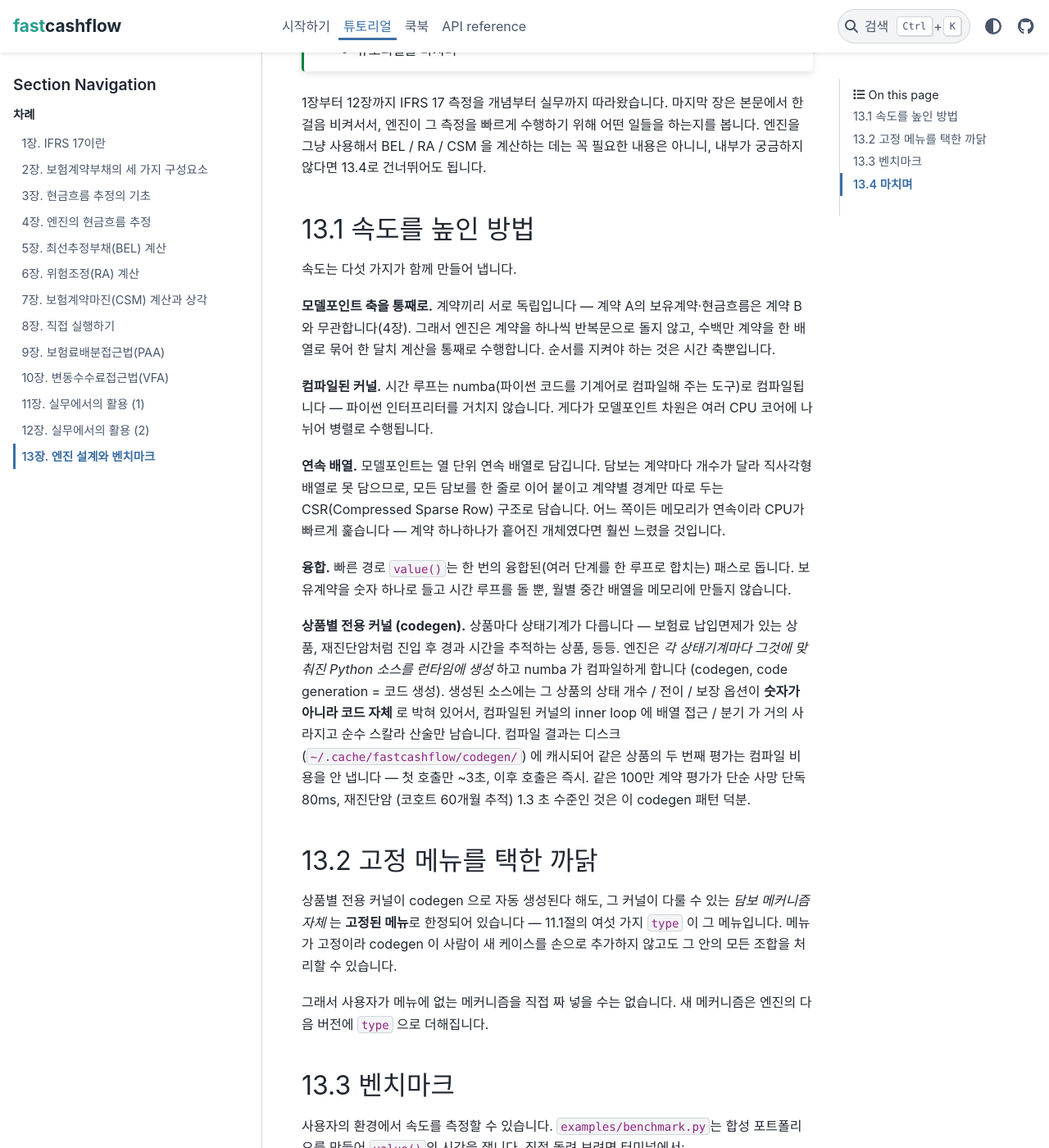
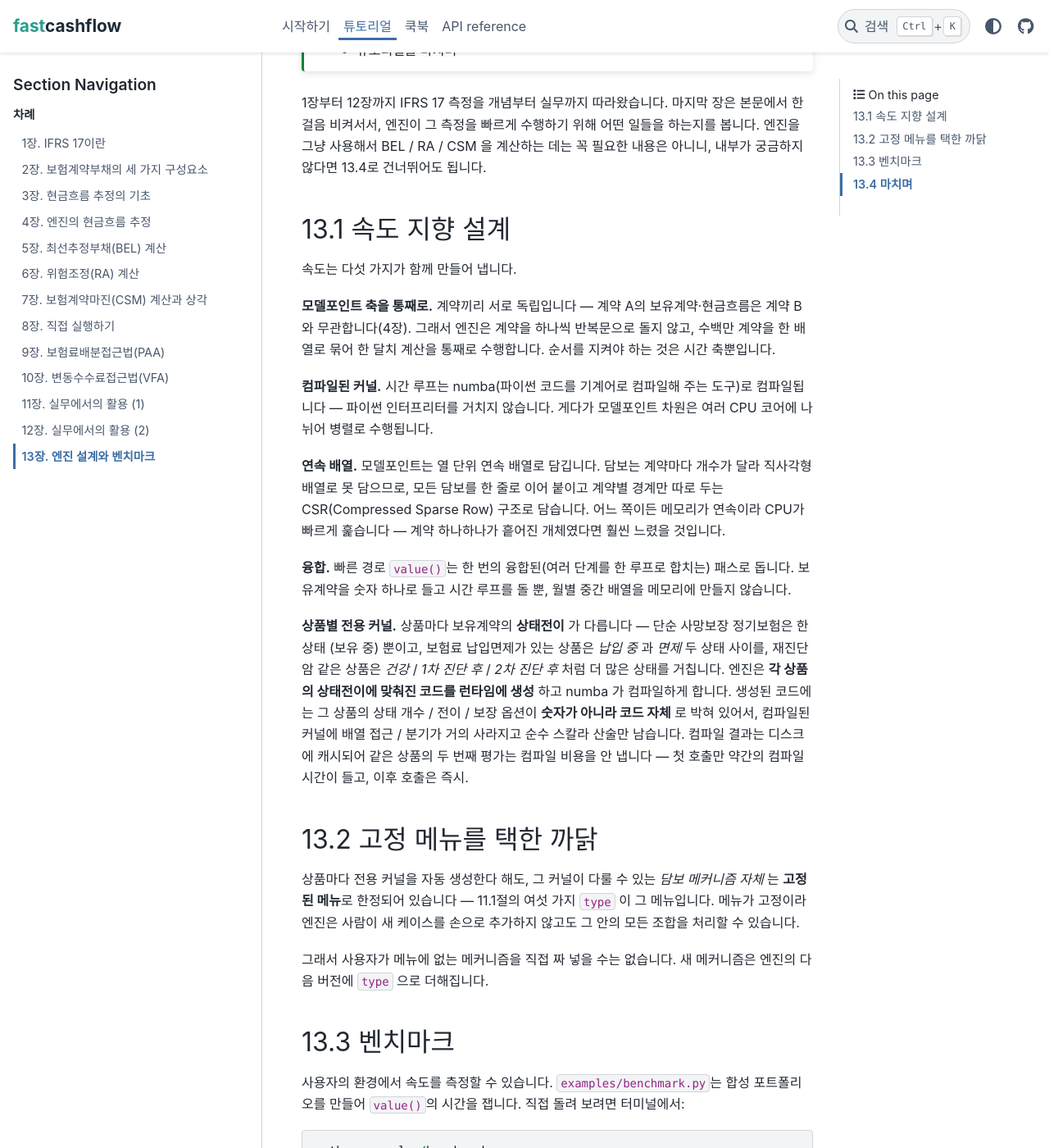
Before and after one commit to seokhoonj/fastcashflow, a Sphinx documentation site: the page built from docs/tutorial/13-engine-design.md, in a window 1280 px wide and 1400 px high, scrolled down 268 px. Shown: the whole window at 82% size. Built offline with Sphinx 7.4.7 and the PyData theme 0.15.4, drawn with Linux system fonts in a browser that asks for light colours.

Commit message:
tutorial: tighten the codegen section of ch.13 for end-user audience
Several follow-ups to the previous commit that added codegen to
ch.13's speed mechanisms. The earlier wording leaked
implementation-level detail (cache path, exact benchmark numbers,
the English term 'codegen', the CS term 'state machine') into a
section read by actuaries who don't need any of that to understand
the design idea. This pass keeps the idea and drops the leak.

* Section title: '13.1 속도를 높인 방법' -> '13.1 속도 지향 설계',
  matching the chapter title 엔진 설계와 벤치마크.
* The 'codegen' bullet's title drops the parenthesised English term;
  the inline gloss '(codegen, code generation = 코드 생성)' is gone
  too. The substance is preserved -- one product, one generated
  kernel, scalar-only inner loop, disk-cached compilation.
* '상태기계' (CS jargon, not introduced anywhere earlier in the
  tutorial) -> '상태전이' (standard Korean actuarial term), with
  three concrete examples (단순 사망 / 납입면제 / 재진단암) so the
  reader sees what 'state transition' means in product terms.
* 'Python 소스' -> '코드' (twice). Same meaning, no language-name
  jargon.
* The '~/.cache/fastcashflow/codegen/' literal path is gone; the
  text now just says 'disk cache' which is what the reader needs to
  know.
* The specific benchmark numbers ('80ms', '1.3초', '~3초') are
  removed from the bullet -- the dedicated benchmark section 13.3
  is the right place for them, and the bullet now just says 'small
  one-time compile cost, subsequent calls immediate'.
* Section 13.2 is updated to match: 'codegen' references replaced
  by '전용 커널 자동 생성' so 13.1 and 13.2 stay consistent.

Tests unchanged. Sphinx build OK (the 3 pre-existing orphan
warnings are unrelated).

```diff
--- a/docs/tutorial/13-engine-design.md
+++ b/docs/tutorial/13-engine-design.md
@@ -14,7 +14,7 @@
 계산하는 데는 꼭 필요한 내용은 아니니, 내부가 궁금하지 않다면 13.4로
 건너뛰어도 됩니다.
 
-## 13.1 속도를 높인 방법
+## 13.1 속도 지향 설계
 
 속도는 다섯 가지가 함께 만들어 냅니다.
 
@@ -37,23 +37,23 @@
 합치는) 패스로 돕니다. 보유계약을 숫자 하나로 들고 시간 루프를 돌 뿐,
 월별 중간 배열을 메모리에 만들지 않습니다.
 
-**상품별 전용 커널 (codegen).** 상품마다 상태기계가 다릅니다 —
-보험료 납입면제가 있는 상품, 재진단암처럼 진입 후 경과 시간을 추적하는
-상품, 등등. 엔진은 *각 상태기계마다 그것에 맞춰진 Python 소스를
-런타임에 생성* 하고 numba 가 컴파일하게 합니다 (codegen, code generation
-= 코드 생성). 생성된 소스에는 그 상품의 상태 개수 / 전이 / 보장 옵션이
-**숫자가 아니라 코드 자체** 로 박혀 있어서, 컴파일된 커널의 inner loop
-에 배열 접근 / 분기 가 거의 사라지고 순수 스칼라 산술만 남습니다.
-컴파일 결과는 디스크 (`~/.cache/fastcashflow/codegen/`) 에 캐시되어
-같은 상품의 두 번째 평가는 컴파일 비용을 안 냅니다 — 첫 호출만
-~3초, 이후 호출은 즉시. 같은 100만 계약 평가가 단순 사망 단독 80ms,
-재진단암 (코호트 60개월 추적) 1.3 초 수준인 것은 이 codegen 패턴 덕분.
+**상품별 전용 커널.** 상품마다 보유계약의 **상태전이** 가 다릅니다 —
+단순 사망보장 정기보험은 한 상태 (보유 중) 뿐이고, 보험료 납입면제가
+있는 상품은 *납입 중* 과 *면제* 두 상태 사이를, 재진단암 같은 상품은
+*건강* / *1차 진단 후* / *2차 진단 후* 처럼 더 많은 상태를 거칩니다.
+엔진은 **각 상품의 상태전이에 맞춰진 코드를 런타임에 생성** 하고
+numba 가 컴파일하게 합니다. 생성된 코드에는 그 상품의 상태 개수 /
+전이 / 보장 옵션이 **숫자가 아니라 코드 자체** 로 박혀 있어서,
+컴파일된 커널에 배열 접근 / 분기가 거의 사라지고 순수 스칼라 산술만
+남습니다. 컴파일 결과는 디스크에 캐시되어 같은 상품의 두 번째 평가는
+컴파일 비용을 안 냅니다 — 첫 호출만 약간의 컴파일 시간이 들고, 이후
+호출은 즉시.
 
 ## 13.2 고정 메뉴를 택한 까닭
 
-상품별 전용 커널이 codegen 으로 자동 생성된다 해도, 그 커널이 다룰 수
-있는 *담보 메커니즘 자체* 는 **고정된 메뉴**로 한정되어 있습니다 —
-11.1절의 여섯 가지 `type` 이 그 메뉴입니다. 메뉴가 고정이라 codegen 이
+상품마다 전용 커널을 자동 생성한다 해도, 그 커널이 다룰 수 있는
+*담보 메커니즘 자체* 는 **고정된 메뉴**로 한정되어 있습니다 —
+11.1절의 여섯 가지 `type` 이 그 메뉴입니다. 메뉴가 고정이라 엔진은
 사람이 새 케이스를 손으로 추가하지 않고도 그 안의 모든 조합을 처리할 수
 있습니다.
 
```
